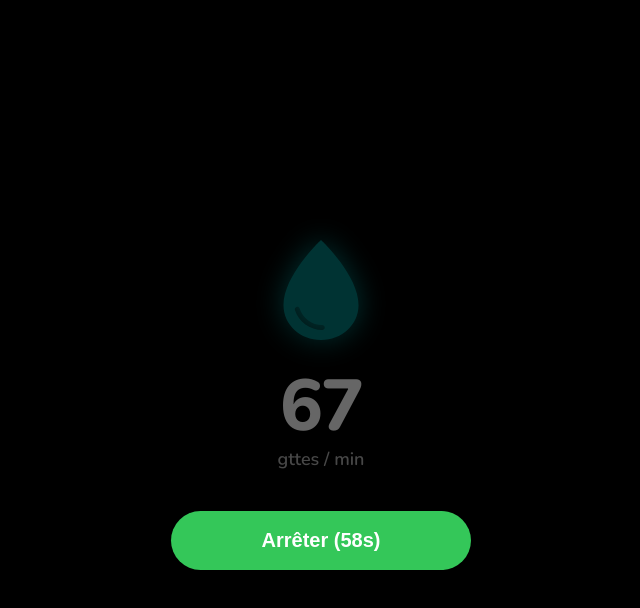
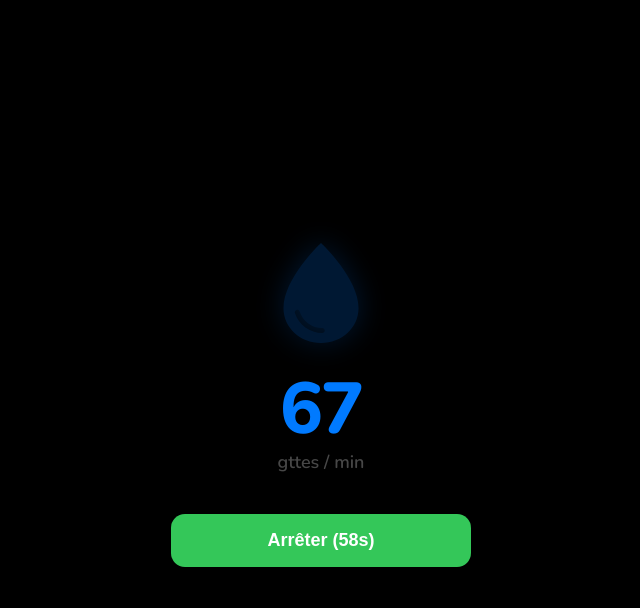
Before and after one commit to themother73/plicploc, a website built with Vite: page index.html in a window 1280 px wide. Both pictures are taken after a click on the button "Lancer Métronome". Shown: the whole page, without its empty margins (319-959 px from the left). Built offline with nearby package versions, Linux system fonts and the light colour scheme.

Commit message:
ajustement de css

```diff
--- a/src/main.ts
+++ b/src/main.ts
@@ -155,7 +155,7 @@ function playBeep() {
 
 function triggerFlash() {
   elements.dropContainer.classList.remove('flash');
-  void elements.dropContainer.offsetWidth; // Force reflow
+  void elements.dropContainer.offsetWidth;
   elements.dropContainer.classList.add('flash');
   playBeep();
   if (navigator.vibrate) navigator.vibrate(50);
@@ -165,13 +165,11 @@ function startMetronome() {
   if (state.currentDrops <= 0) return;
 
   elements.modal.classList.remove('hidden');
-
-  // Affiche UNIQUEMENT le chiffre (ex: "67") dans le titre
   elements.modalInfo.textContent = `${state.currentDrops}`;
 
-  // Couleur sur le SVG via la propriété CSS 'color' (currentColor)
-  const color = state.mode === 'sang' ? '#FF3B30' : 'cyan';
-  elements.dropSvg.style.color = color;
+  const activeColor = state.mode === 'sang' ? '#FF3B30' : '#007AFF';
+  elements.dropSvg.style.color = activeColor;
+  elements.modalInfo.style.color = activeColor;
 
   timeLeft = METRONOME_DURATION;
   elements.timerVal.textContent = timeLeft.toString();
@@ -206,7 +204,7 @@ elements.durPlus.addEventListener('click', () => { state.durIndex++; updateUI();
 elements.btnStart.addEventListener('click', startMetronome);
 elements.btnStop.addEventListener('click', stopMetronome);
 
-// Gestion touche Echap
+// Touche Echap
 document.addEventListener('keydown', (event) => {
   if (event.key === 'Escape') {
     if (!elements.modal.classList.contains('hidden')) {
--- a/src/style.css
+++ b/src/style.css
@@ -1,4 +1,3 @@
-/* Import de la police "Nunito" pour l'effet arrondi type Apple Watch */
 @import url('https://fonts.googleapis.com/css2?family=Nunito:wght@600;800&display=swap');
 
 :root {
@@ -11,7 +10,6 @@
 }
 
 body {
-  /* Application de la police Arrondie partout */
   font-family: 'Nunito', system-ui, -apple-system, sans-serif;
   background-color: var(--bg-color);
   color: var(--text-color);
@@ -32,7 +30,6 @@ body {
   align-items: center;
 }
 
-/* --- TITRE GÉANT 72px --- */
 h1 {
   font-size: 72px;
   margin: 0 0 20px 0;
@@ -43,7 +40,6 @@ h1 {
   line-height: 1;
 }
 
-/* Onglets */
 .tabs {
   display: flex;
   background-color: #2C2C2E;
@@ -75,7 +71,6 @@ h1 {
   color: #FFF;
 }
 
-/* Selecteurs */
 .selector-container {
   width: 100%;
   display: flex;
@@ -152,7 +147,8 @@ h1 {
 }
 
 .main-result {
-  font-size: 64px;
+  font-size: 72px;
+  /* HARMONISÉ : 72px comme le titre et le métronome */
   font-weight: 800;
   line-height: 1;
   color: var(--primary-solute);
@@ -175,11 +171,12 @@ h1 {
   height: 21px;
 }
 
-/* Bouton Action */
+/* Bouton Action (Accueil) */
 .btn-action {
   width: 100%;
   padding: 16px;
   border-radius: 14px;
+  /* Coins un peu carrés (Squircle) */
   border: none;
   font-size: 18px;
   font-weight: 700;
@@ -194,7 +191,7 @@ h1 {
   transform: scale(0.98);
 }
 
-/* --- MODAL METRONOME (Structure Centrée) --- */
+/* --- MODAL METRONOME --- */
 #metronome-modal {
   position: fixed;
   top: 0;
@@ -207,7 +204,6 @@ h1 {
   flex-direction: column;
   align-items: center;
   justify-content: center;
-  /* Tout est centré au milieu de l'écran */
   padding: 0 20px;
 }
 
@@ -228,7 +224,7 @@ h1 {
 #drop-element {
   width: 100%;
   height: 100%;
-  color: cyan;
+  color: var(--primary-solute);
   opacity: 0.2;
   transform-origin: center bottom;
   filter: drop-shadow(0 0 15px currentColor);
@@ -258,15 +254,15 @@ h1 {
 
 /* 2. Texte Débit Géant */
 .modal-info {
-  color: #666;
   font-weight: 800;
   font-size: 72px;
-  /* Identique au titre principal */
+  /* IDEM Accueil */
   line-height: 1;
   text-align: center;
   font-variant-numeric: tabular-nums;
   margin-bottom: 5px;
   letter-spacing: -2px;
+  transition: color 0.3s;
 }
 
 .unit-label {
@@ -275,20 +271,28 @@ h1 {
   font-weight: 600;
   opacity: 0.7;
   margin-bottom: 40px;
-  /* Espace avant le bouton */
 }
 
-/* 3. Bouton Arrêter (Centré sous le bloc texte) */
+/* 3. Bouton Arrêter (STYLE HARMONISÉ avec btn-action) */
 .btn-stop {
+  width: 100%;
+  max-width: 300px;
+  padding: 16px;
+  /* Même padding */
+  border-radius: 14px;
+  /* Même arrondi "Squircle" (au lieu de 40px rond) */
+  font-size: 18px;
+  font-weight: 700;
+  /* Même police */
+  border: none;
+  cursor: pointer;
   background-color: var(--success);
   color: #FFF;
-  padding: 18px 40px;
-  border-radius: 40px;
-  font-size: 20px;
-  font-weight: 800;
-  border: none;
-  cursor: pointer;
-  width: 100%;
-  max-width: 300px;
-  /* Pas de position absolue ou sticky, il suit le flux naturel */
+  box-shadow: 0 4px 12px rgba(0, 0, 0, 0.3);
+  /* Même ombre */
+  transition: transform 0.1s;
 }
+
+.btn-stop:active {
+  transform: scale(0.98);
+}
```
Also changed, not shown: index.html (+1 -16 lines).
